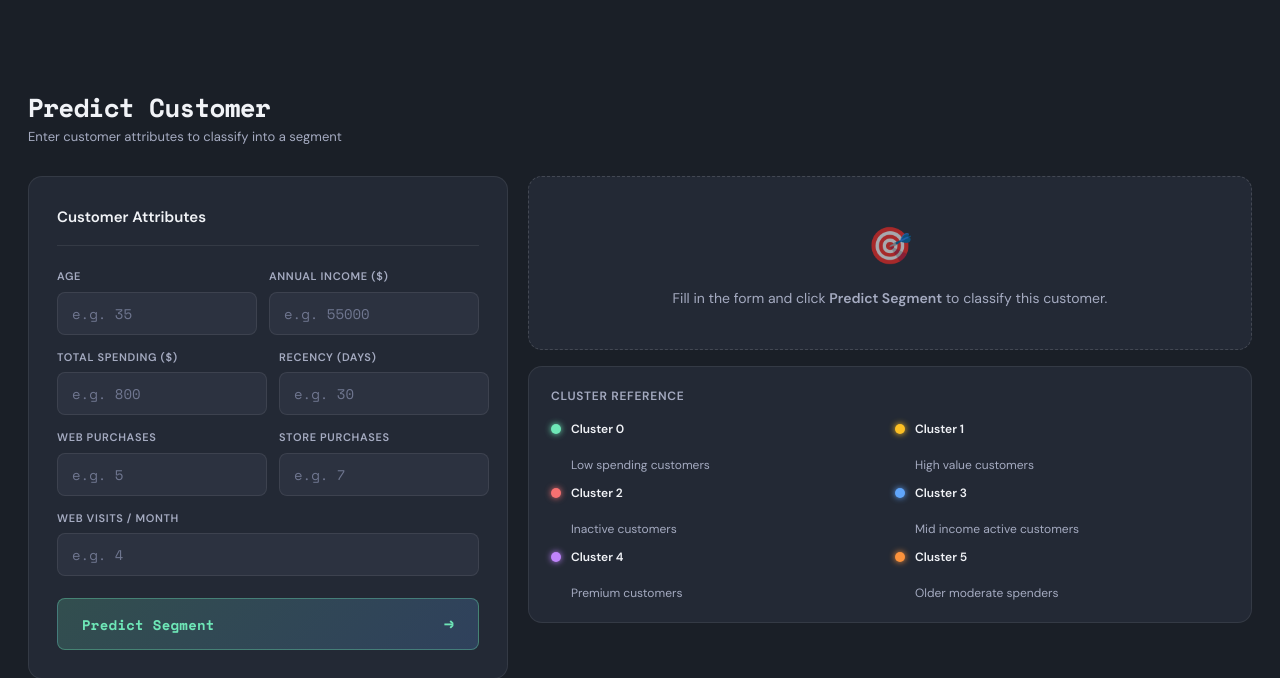
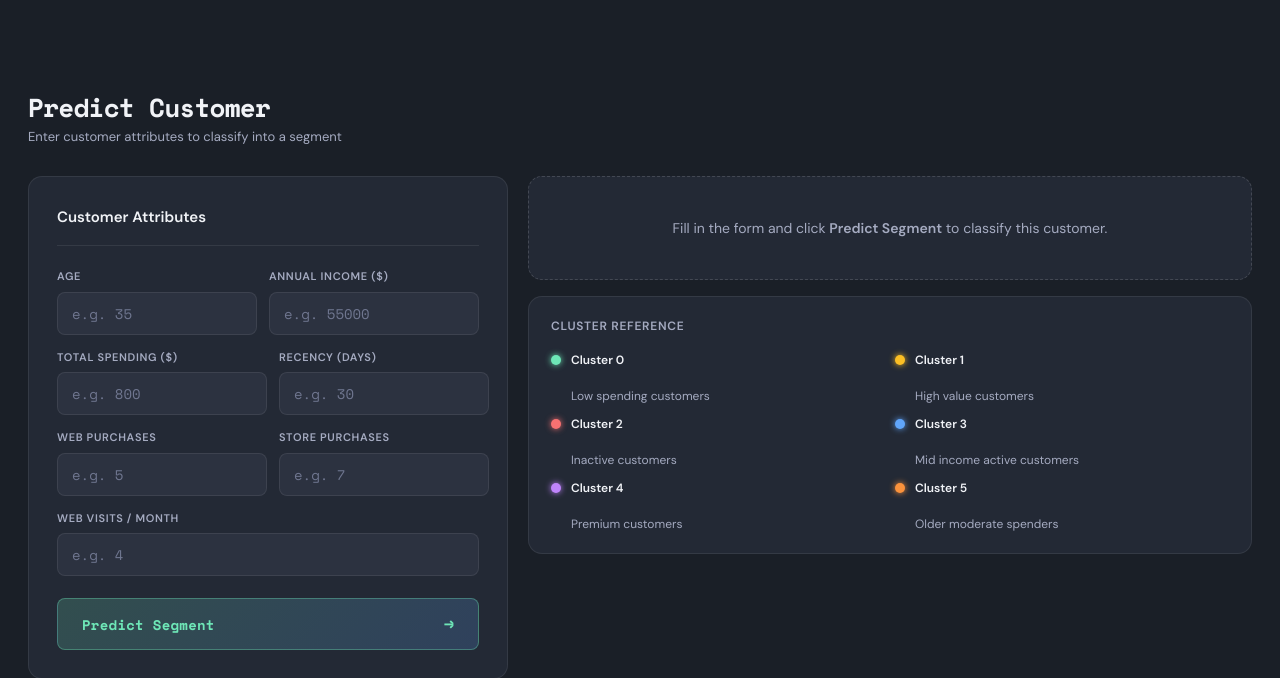
Before and after one commit to Dmonzoro/customer-segmentation, a Flask app: page /dashboard in a window 1280 px wide. Shown: the part 60-738 px from the top of the page. Run offline with Flask 3, Linux system fonts and the light colour scheme; parts of the project's set-up code (start-up, migrations or seed data) failed here and were passed over.

Commit message:
Minor UI Changes

```diff
--- a/templates/dashboard.html
+++ b/templates/dashboard.html
@@ -885,7 +885,7 @@ input[type=number] { -moz-appearance: textfield; }
         </div>
         <div class="predict-result-area">
           <div id="resultPlaceholder" class="result-placeholder">
-            <div class="placeholder-icon">🎯</div>
+            <!-- <div class="placeholder-icon">🎯</div> -->
             <p>Fill in the form and click <strong>Predict Segment</strong> to classify this customer.</p>
           </div>
           <div id="resultCard" class="result-card hidden">
```
